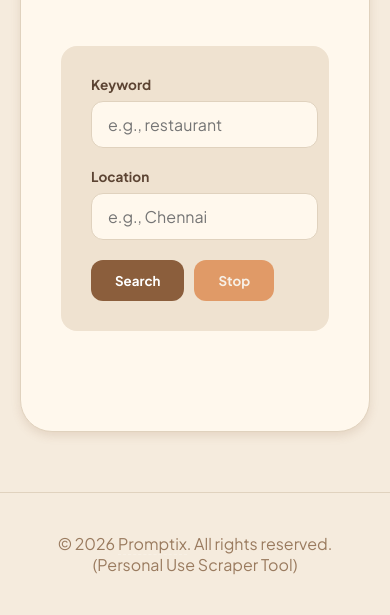
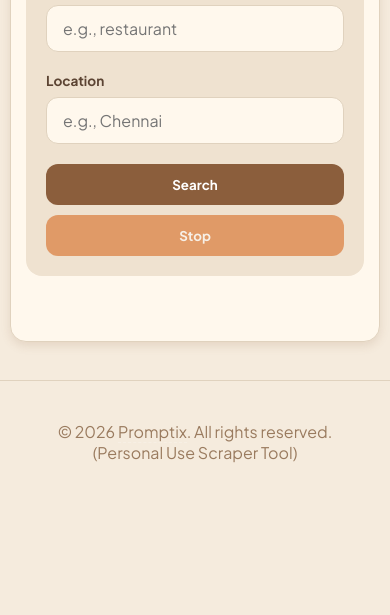
Before and after one commit to 2kamalesh0809-ship-it/Outscrapper, a website: page frontend/index.html in a window 390 px wide. Shown: the part 341-956 px from the top of the page. After the commit the page ends 844 px from the top, so only its background shows below. Drawn offline with nearby package versions, Linux system fonts and the light colour scheme; no server answers.

Commit message:
Enhance mobile and tablet responsiveness

```diff
--- a/frontend/style.css
+++ b/frontend/style.css
@@ -369,4 +369,4 @@ td {
 .status-message.error {
     background: rgba(239, 68, 68, 0.1);
     color: #ef4444;
-}
+}@media (max-width: 1024px) { .app-container { padding: 40px 30px; } } @media (max-width: 768px) { .app-wrapper { padding: 30px 10px; } .app-container { padding: 30px 20px; border-radius: var(--radius-md); } .app-header { margin-bottom: 30px; } .app-header h1 { font-size: 2.2rem; } .top-bar { flex-direction: column; gap: 20px; margin-bottom: 30px; } .top-bar-right { width: 100%; justify-content: center; } .search-form { padding: 20px; } .table-container { border-radius: 12px; } th, td { padding: 12px; font-size: 0.85rem; } } @media (max-width: 480px) { .app-container { padding: 25px 15px; } .app-header h1 { font-size: 1.8rem; } .search-actions { flex-direction: column; width: 100%; } .btn { width: 100%; } .section-header { flex-direction: column; align-items: flex-start; gap: 15px; } .export-actions { display: grid; grid-template-columns: 1fr 1fr; width: 100%; gap: 8px; } .export-actions .btn { font-size: 0.75rem; padding: 10px 5px; } }
```
